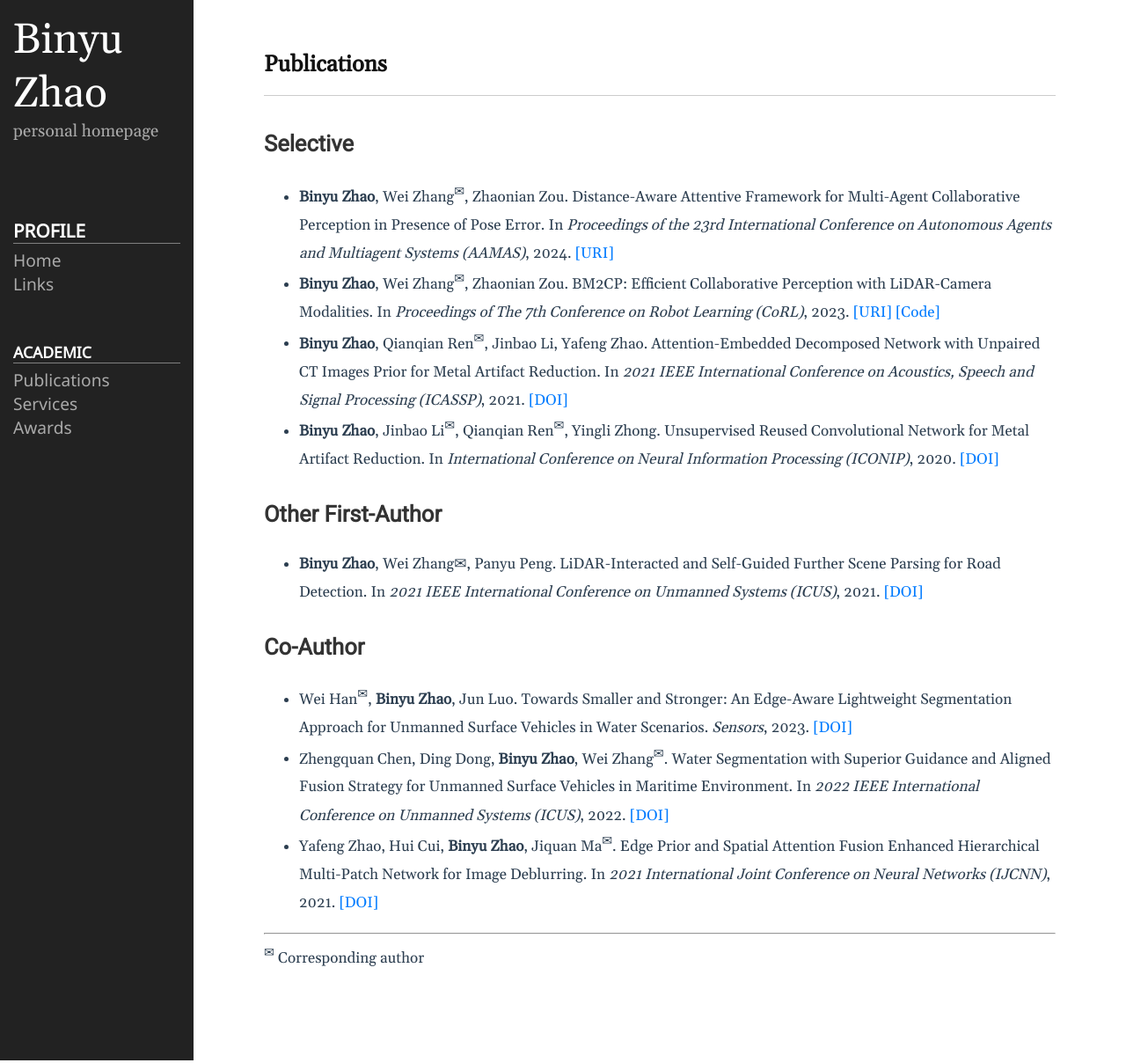
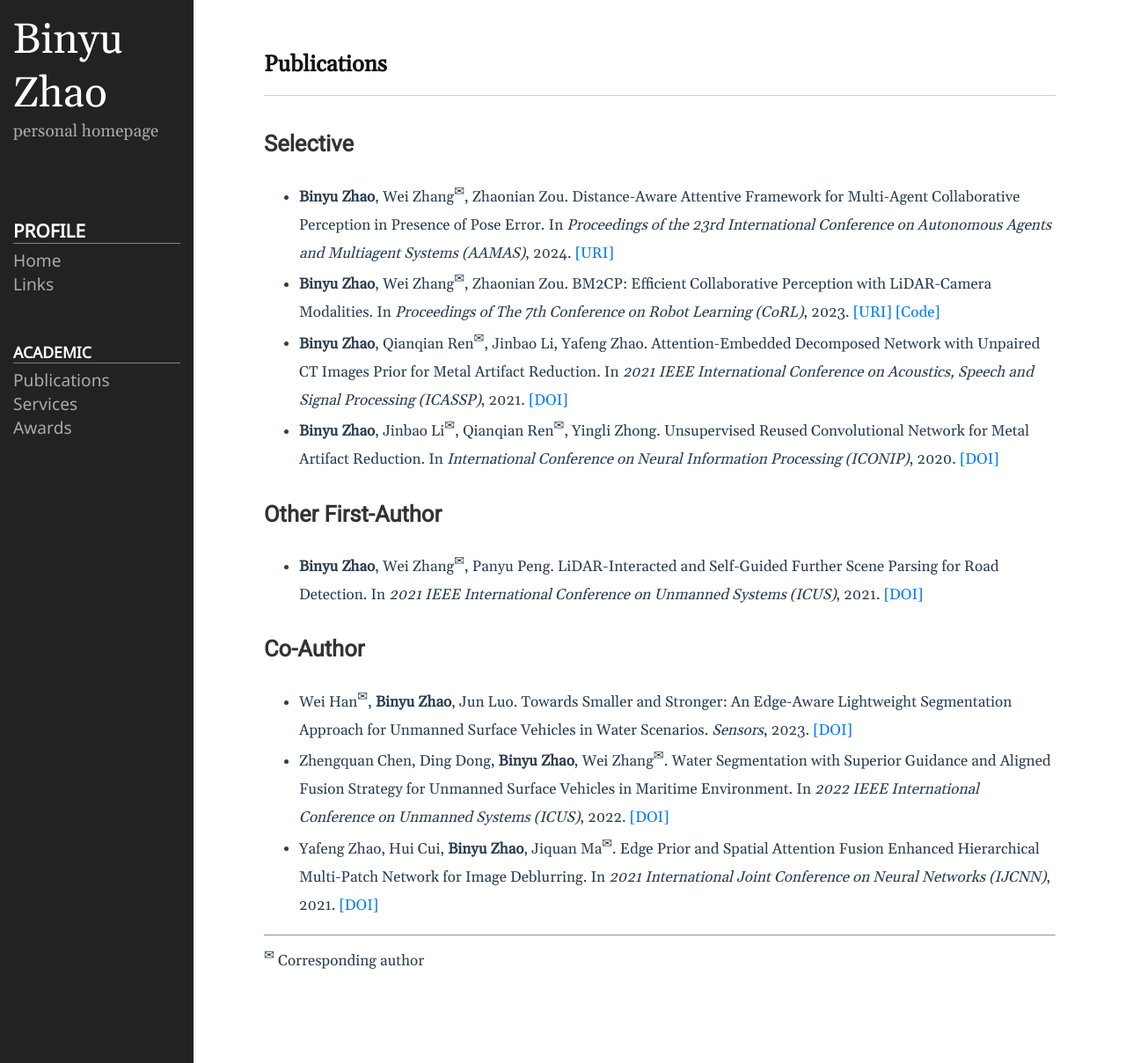
Before and after one commit to byzhaoAI/byzhaoAI.github.io, a Jekyll site: the page built from publications.md, in a window 1280 px wide. Shown: the whole page at 88% size. Built offline with Jekyll 4.4.1, drawn with Linux system fonts in a browser that asks for light colours.

Commit message:
init update

```diff
--- a/_includes/home.html
+++ b/_includes/home.html
@@ -20,7 +20,7 @@
 
     <h2>Recent News</h2>
     <ul>
-      <li>One paper is accepted to <em>WISA 2025</em>.</li>
+      <li>One paper (co-author) is accepted to <em>WISA 2025</em>.</li>
       <li>One paper is under review to <em>Pattern Recognition</em>.</li>
       <li>One paper is under review to <em>Information Science</em>.</li>
       <li>One paper is accepted to <em>ICME 2025</em>.</li>
--- a/publications.md
+++ b/publications.md
@@ -12,7 +12,7 @@ permalink: /publications/
 - **Binyu Zhao**, Jinbao Li<sup>✉</sup>, Qianqian Ren<sup>✉</sup>, Yingli Zhong. Unsupervised Reused Convolutional Network for Metal Artifact Reduction. In *International Conference on Neural Information Processing (ICONIP)*, 2020. [[DOI]](https://doi.org/10.1007/978-3-030-63820-7_67)
 
 ## Other First-Author
-- **Binyu Zhao**, Wei Zhang✉, Panyu Peng. LiDAR-Interacted and Self-Guided Further Scene Parsing for Road Detection. In *2021 IEEE International Conference on Unmanned Systems (ICUS)*, 2021. [[DOI]](https://doi.org/10.1109/ICUS52573.2021.9641315)
+- **Binyu Zhao**, Wei Zhang<sup>✉</sup>, Panyu Peng. LiDAR-Interacted and Self-Guided Further Scene Parsing for Road Detection. In *2021 IEEE International Conference on Unmanned Systems (ICUS)*, 2021. [[DOI]](https://doi.org/10.1109/ICUS52573.2021.9641315)
 
 ## Co-Author
 
```
